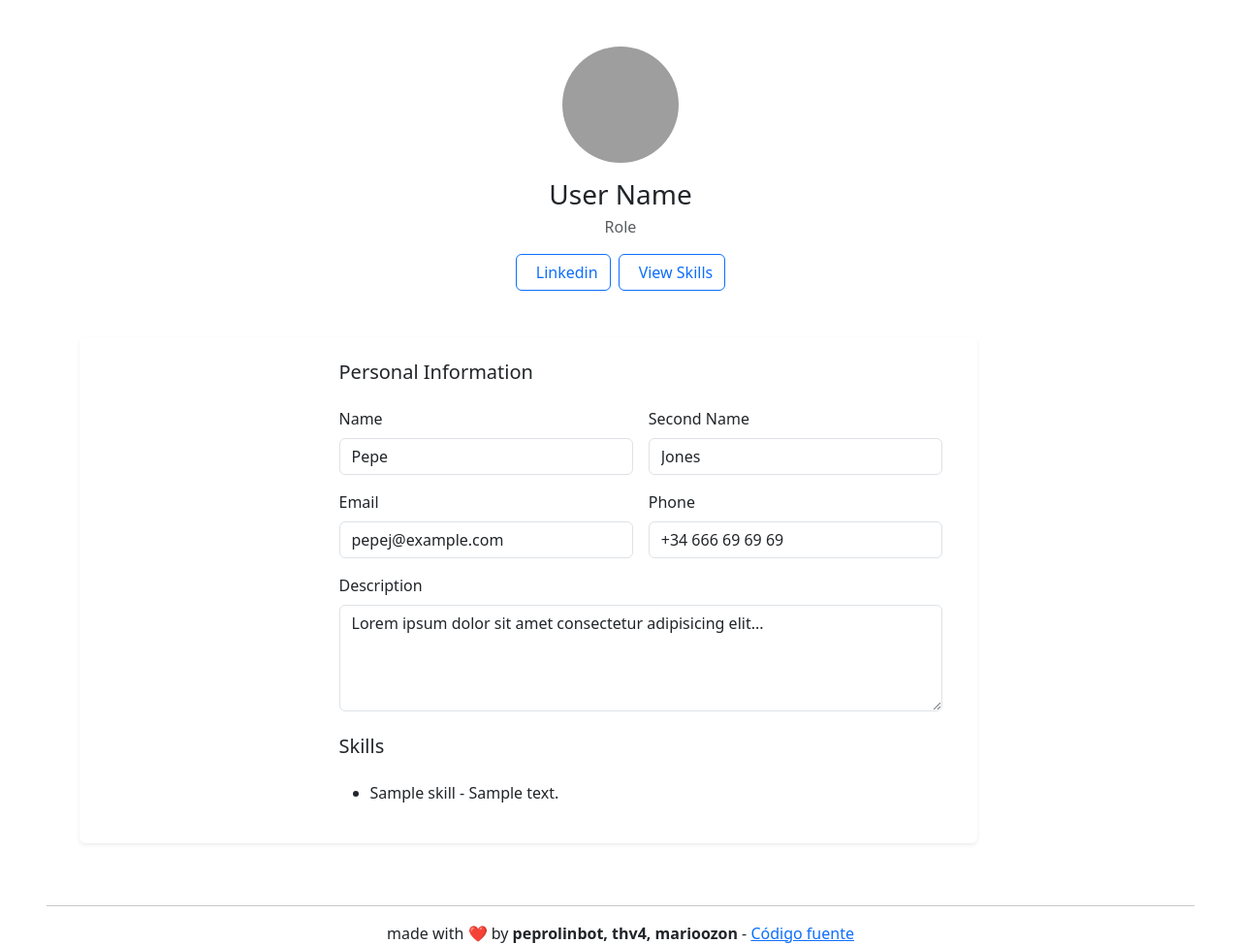
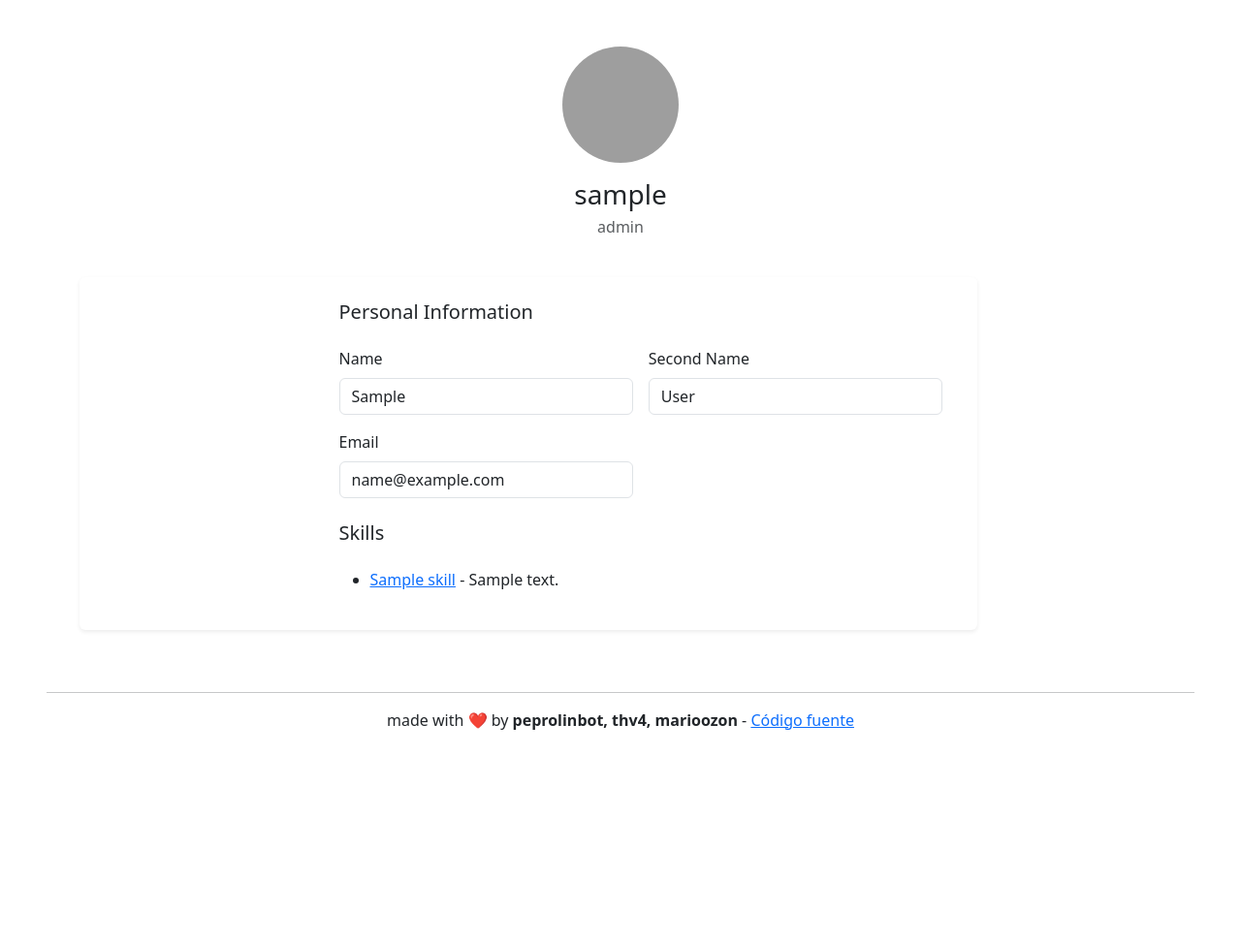
Before and after one commit to peprolinbot/competenciApp-hackudc25, a Django app: page /user/1/profile in a window 1280 px wide. Shown: the part 67-1041 px from the top of the page at 97% size. After the commit the page ends 820 px from the top, so only its background shows below. Run offline with Django 5.2, Linux system fonts and the light colour scheme; a user stored in the database is signed in; tables that the repository leaves empty hold one stand-in row (values such as "Sample post"); parts of the project's set-up code (start-up, migrations or seed data) failed here and were passed over; some libraries are stand-ins or nearby versions; grey boxes are pictures that could not be loaded.

Commit message:
user_profile update

```diff
--- a/skill_management/templates/skill_management/user_profile.html
+++ b/skill_management/templates/skill_management/user_profile.html
@@ -9,12 +9,8 @@
                     <div class="position-relative d-inline-block">
                         <img src="https://cloudfront-us-east-1.images.arcpublishing.com/eluniverso/5TPHTZQOG5HOZAO4GHC52FWJJQ.jpg" class="rounded-circle profile-pic" alt="Profile Picture" style="height: 120px; width: 120px;">
                     </div>
-                    <h3 class="mt-3 mb-1">User Name</h3>
-                    <p class="text-muted mb-3">Role</p>
-                    <div class="d-flex justify-content-center gap-2 mb-4">
-                        <button class="btn btn-outline-primary"><i class="fas fa-envelope me-2"></i>Linkedin</button>
-                        <button class="btn btn-outline-primary"><i class="fas fa-user-plus me-2"></i>View Skills</button>
-                    </div>
+                    <h3 class="mt-3 mb-1">{{user.username}}</h3>
+                    <p class="text-muted mb-3">{{ user.role }}</p>
                 </div>
             </div>
 
@@ -34,23 +30,15 @@
                                                 <div class="row g-3">
                                                     <div class="col-md-6">
                                                         <label class="form-label">Name</label>
-                                                        <input type="text" class="form-control" value="Pepe">
+                                                        <label type="text" class="form-control">{{user.first_name}}</label>
                                                     </div>
                                                     <div class="col-md-6">
                                                         <label class="form-label">Second Name</label>
-                                                        <input type="text" class="form-control" value="Jones">
+                                                        <label type="text" class="form-control">{{user.last_name}}</label>
                                                     </div>
                                                     <div class="col-md-6">
                                                         <label class="form-label">Email</label>
-                                                        <input type="email" class="form-control" value="pepej@example.com">
-                                                    </div>
-                                                    <div class="col-md-6">
-                                                        <label class="form-label">Phone</label>
-                                                        <input type="tel" class="form-control" value="+34 666 69 69 69">
-                                                    </div>
-                                                    <div class="col-12">
-                                                        <label class="form-label">Description</label>
-                                                        <textarea class="form-control" rows="4">Lorem ipsum dolor sit amet consectetur adipisicing elit...</textarea>
+                                                        <label type="text" class="form-control">{{user.email}}</label>
                                                     </div>
                                                 </div>
                                             </div>
@@ -60,7 +48,7 @@
                                                 <h5 class="mb-4">Skills</h5>
                                                 <ul>
                                                     {% for skill in skills %}
-                                                        <li>{{ skill.name }} - {{ skill.description }}</li>
+                                                        <li> <a href="{% url 'login' %}">{{ skill.name }}</a> - {{ skill.description }}</li>
                                                     {% empty %}
                                                         <li>No skills registered.</li>
                                                     {% endfor %}
```
